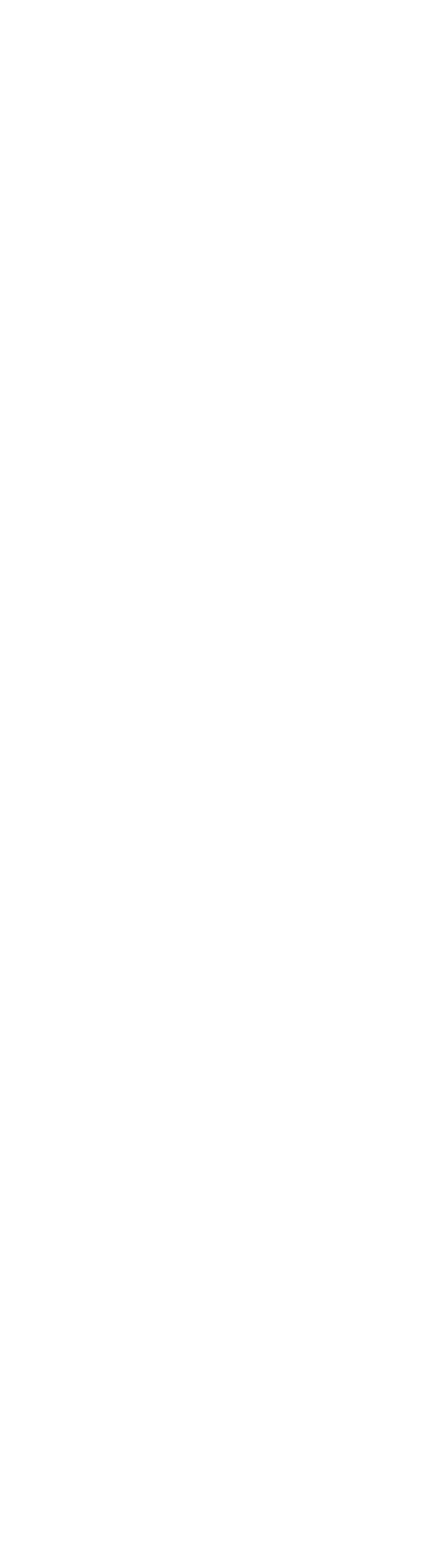
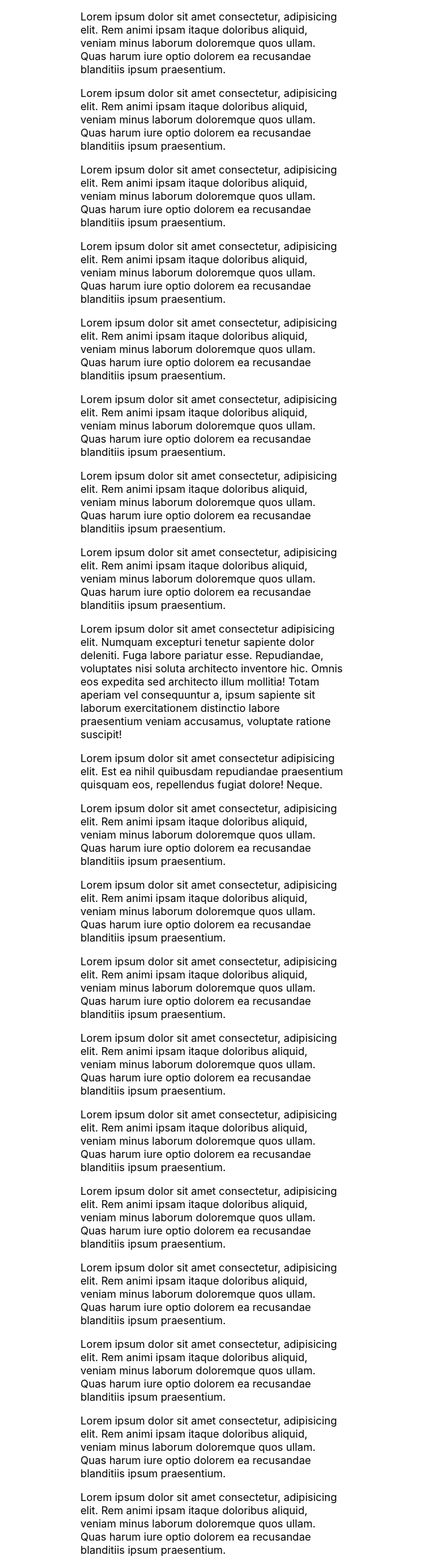
Before and after one commit to HorongD/Component, a React (Create React App) app: page /Component/smooth in a window 1280 px wide. Shown: the whole page at 66% size, without its empty margins (318-958 px from the left). Before the commit the page ends 800 px from the top, so only its background shows below. Built offline with nearby package versions, Linux system fonts and the light colour scheme; the HTML template or start-up script is replaced by a standard one.

Commit message:
Add smooth scroll layout

```diff
--- a/src/App.tsx
+++ b/src/App.tsx
@@ -2,12 +2,14 @@ import React from "react";
 import { BrowserRouter, Route } from "react-router-dom";
 import { Home } from "./components/pages/Home";
 import { InstructionTest } from "./components/pages/InstructionTest";
+import { SmoothTest } from "./components/pages/SmoothTest";
 
 function App() {
   return (
     <BrowserRouter basename="Component">
       <Route exact path="/" component={Home} />
       <Route path="/instruction" component={InstructionTest} />
+      <Route path="/smooth" component={SmoothTest} />
     </BrowserRouter>
   );
 }
--- a/src/components/pages/Home.tsx
+++ b/src/components/pages/Home.tsx
@@ -9,6 +9,9 @@ export const Home = (props: Props) => {
       <li>
         <Link to="/instruction">인스트럭션</Link>
       </li>
+      <li>
+        <Link to="/smooth">스무스</Link>
+      </li>
     </ul>
   );
 };
--- /dev/null
+++ b/src/components/pages/SmoothTest.tsx
@@ -0,0 +1,21 @@
+import React from "react";
+import styled from "styled-components";
+import { Smooth } from "../shared/Smooth";
+import { col } from "../styled";
+
+const Wrapper = styled.div`
+  & > div {
+    width: 400px;
+    left: calc(50% - 200px);
+  }
+`;
+
+interface Props {}
+
+export const SmoothTest = (props: Props) => {
+  return (
+    <Wrapper>
+      <Smooth />
+    </Wrapper>
+  );
+};
--- a/src/components/shared/SideBar/styled.ts
+++ /dev/null
@@ -1 +0,0 @@
-export const backtround = ``;
--- /dev/null
+++ b/src/components/shared/Smooth/index.tsx
@@ -0,0 +1,167 @@
+import React, { useEffect } from "react";
+import { SmoothWrapper } from "./styled";
+
+interface Props {}
+
+export const Smooth = (props: Props) => {
+  useEffect(() => {
+    const speed = 0.04;
+    let height = 0;
+    let offset = 0;
+
+    // const body = document.body;
+    const root: HTMLElement | null = document.querySelector("#root");
+    const scrollWrap: HTMLElement | null = document.querySelector(
+      "[data-smooth='true']"
+    );
+    if (scrollWrap) {
+      height = scrollWrap.getBoundingClientRect().height - 1;
+    }
+
+    if (root) {
+      root.style.height = Math.floor(height) + "px";
+    }
+    // body.style.height = Math.floor(height) + "px";
+
+    function smoothScroll() {
+      offset += (window.pageYOffset - offset) * speed;
+
+      var scroll = "translateY(-" + offset + "px) translateZ(0)";
+      if (scrollWrap) {
+        scrollWrap.style.transform = scroll;
+      }
+
+      requestAnimationFrame(smoothScroll);
+    }
+
+    smoothScroll();
+  }, []);
+
+  return (
+    <SmoothWrapper data-smooth="true">
+      <div className="content">
+        <p>
+          Lorem ipsum dolor sit amet consectetur, adipisicing elit. Rem animi
+          ipsam itaque doloribus aliquid, veniam minus laborum doloremque quos
+          ullam. Quas harum iure optio dolorem ea recusandae blanditiis ipsum
+          praesentium.
+        </p>
+        <p>
+          Lorem ipsum dolor sit amet consectetur, adipisicing elit. Rem animi
+          ipsam itaque doloribus aliquid, veniam minus laborum doloremque quos
+          ullam. Quas harum iure optio dolorem ea recusandae blanditiis ipsum
+          praesentium.
+        </p>
+        <p>
+          Lorem ipsum dolor sit amet consectetur, adipisicing elit. Rem animi
+          ipsam itaque doloribus aliquid, veniam minus laborum doloremque quos
+          ullam. Quas harum iure optio dolorem ea recusandae blanditiis ipsum
+          praesentium.
+        </p>
+        <p>
+          Lorem ipsum dolor sit amet consectetur, adipisicing elit. Rem animi
+          ipsam itaque doloribus aliquid, veniam minus laborum doloremque quos
+          ullam. Quas harum iure optio dolorem ea recusandae blanditiis ipsum
+          praesentium.
+        </p>
+        <p>
+          Lorem ipsum dolor sit amet consectetur, adipisicing elit. Rem animi
+          ipsam itaque doloribus aliquid, veniam minus laborum doloremque quos
+          ullam. Quas harum iure optio dolorem ea recusandae blanditiis ipsum
+          praesentium.
+        </p>
+        <p>
+          Lorem ipsum dolor sit amet consectetur, adipisicing elit. Rem animi
+          ipsam itaque doloribus aliquid, veniam minus laborum doloremque quos
+          ullam. Quas harum iure optio dolorem ea recusandae blanditiis ipsum
+          praesentium.
+        </p>
+        <p>
+          Lorem ipsum dolor sit amet consectetur, adipisicing elit. Rem animi
+          ipsam itaque doloribus aliquid, veniam minus laborum doloremque quos
+          ullam. Quas harum iure optio dolorem ea recusandae blanditiis ipsum
+          praesentium.
+        </p>
+        <p>
+          Lorem ipsum dolor sit amet consectetur, adipisicing elit. Rem animi
+          ipsam itaque doloribus aliquid, veniam minus laborum doloremque quos
+          ullam. Quas harum iure optio dolorem ea recusandae blanditiis ipsum
+          praesentium.
+        </p>
+        <p>
+          Lorem ipsum dolor sit amet consectetur adipisicing elit. Numquam
+          excepturi tenetur sapiente dolor deleniti. Fuga labore pariatur esse.
+          Repudiandae, voluptates nisi soluta architecto inventore hic. Omnis
+          eos expedita sed architecto illum mollitia! Totam aperiam vel
+          consequuntur a, ipsum sapiente sit laborum exercitationem distinctio
+          labore praesentium veniam accusamus, voluptate ratione suscipit!
+        </p>
+        <p>
+          Lorem ipsum dolor sit amet consectetur adipisicing elit. Est ea nihil
+          quibusdam repudiandae praesentium quisquam eos, repellendus fugiat
+          dolore! Neque.
+        </p>
+        <p>
+          Lorem ipsum dolor sit amet consectetur, adipisicing elit. Rem animi
+          ipsam itaque doloribus aliquid, veniam minus laborum doloremque quos
+          ullam. Quas harum iure optio dolorem ea recusandae blanditiis ipsum
+          praesentium.
+        </p>
+        <p>
+          Lorem ipsum dolor sit amet consectetur, adipisicing elit. Rem animi
+          ipsam itaque doloribus aliquid, veniam minus laborum doloremque quos
+          ullam. Quas harum iure optio dolorem ea recusandae blanditiis ipsum
+          praesentium.
+        </p>
+        <p>
+          Lorem ipsum dolor sit amet consectetur, adipisicing elit. Rem animi
+          ipsam itaque doloribus aliquid, veniam minus laborum doloremque quos
+          ullam. Quas harum iure optio dolorem ea recusandae blanditiis ipsum
+          praesentium.
+        </p>
+        <p>
+          Lorem ipsum dolor sit amet consectetur, adipisicing elit. Rem animi
+          ipsam itaque doloribus aliquid, veniam minus laborum doloremque quos
+          ullam. Quas harum iure optio dolorem ea recusandae blanditiis ipsum
+          praesentium.
+        </p>
+        <p>
+          Lorem ipsum dolor sit amet consectetur, adipisicing elit. Rem animi
+          ipsam itaque doloribus aliquid, veniam minus laborum doloremque quos
+          ullam. Quas harum iure optio dolorem ea recusandae blanditiis ipsum
+          praesentium.
+        </p>
+        <p>
+          Lorem ipsum dolor sit amet consectetur, adipisicing elit. Rem animi
+          ipsam itaque doloribus aliquid, veniam minus laborum doloremque quos
+          ullam. Quas harum iure optio dolorem ea recusandae blanditiis ipsum
+          praesentium.
+        </p>
+        <p>
+          Lorem ipsum dolor sit amet consectetur, adipisicing elit. Rem animi
+          ipsam itaque doloribus aliquid, veniam minus laborum doloremque quos
+          ullam. Quas harum iure optio dolorem ea recusandae blanditiis ipsum
+          praesentium.
+        </p>
+        <p>
+          Lorem ipsum dolor sit amet consectetur, adipisicing elit. Rem animi
+          ipsam itaque doloribus aliquid, veniam minus laborum doloremque quos
+          ullam. Quas harum iure optio dolorem ea recusandae blanditiis ipsum
+          praesentium.
+        </p>
+        <p>
+          Lorem ipsum dolor sit amet consectetur, adipisicing elit. Rem animi
+          ipsam itaque doloribus aliquid, veniam minus laborum doloremque quos
+          ullam. Quas harum iure optio dolorem ea recusandae blanditiis ipsum
+          praesentium.
+        </p>
+        <p>
+          Lorem ipsum dolor sit amet consectetur, adipisicing elit. Rem animi
+          ipsam itaque doloribus aliquid, veniam minus laborum doloremque quos
+          ullam. Quas harum iure optio dolorem ea recusandae blanditiis ipsum
+          praesentium.
+        </p>
+      </div>
+    </SmoothWrapper>
+  );
+};
--- /dev/null
+++ b/src/components/shared/Smooth/styled.ts
@@ -0,0 +1,7 @@
+import styled from "styled-components";
+
+export const SmoothWrapper = styled.div`
+  position: fixed;
+  top: 0;
+  left: 0;
+`;
--- a/src/components/styled/index.ts
+++ b/src/components/styled/index.ts
@@ -1,4 +1,4 @@
-import styled, { css } from 'styled-components';
+import styled, { css } from "styled-components";
 
 export const row = css`
   display: flex;
```
Also changed, not shown: src/components/shared/SideBar/index.tsx (deleted, +0 -7 lines).
